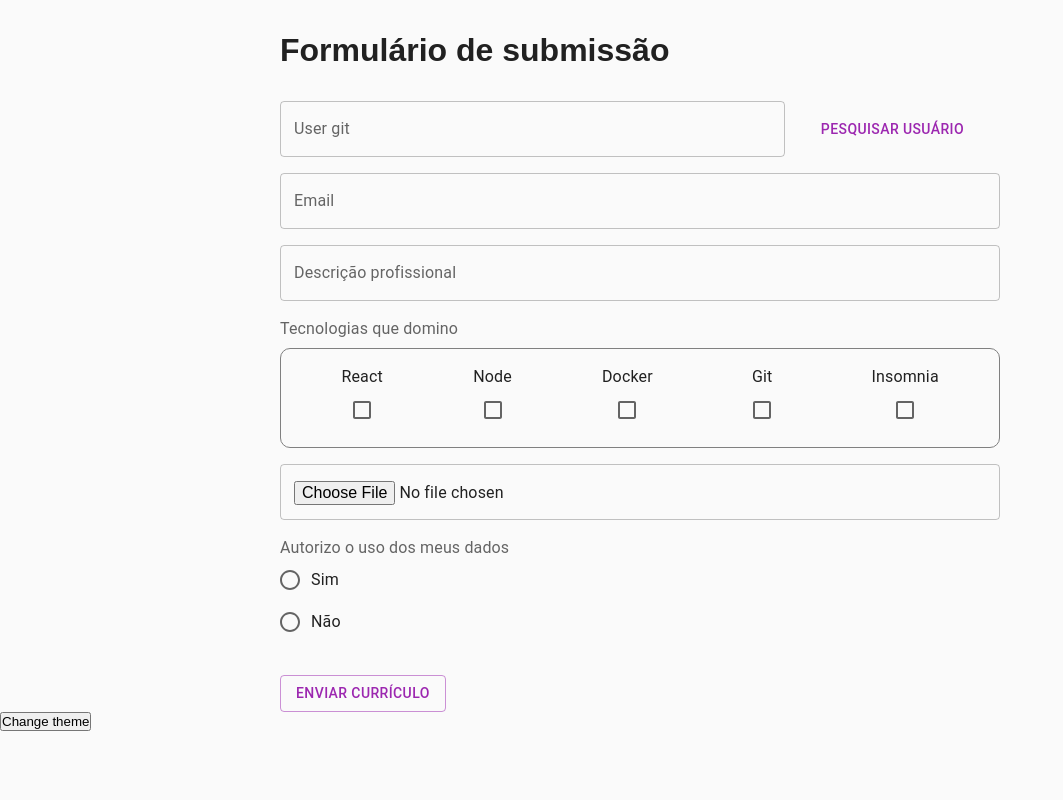
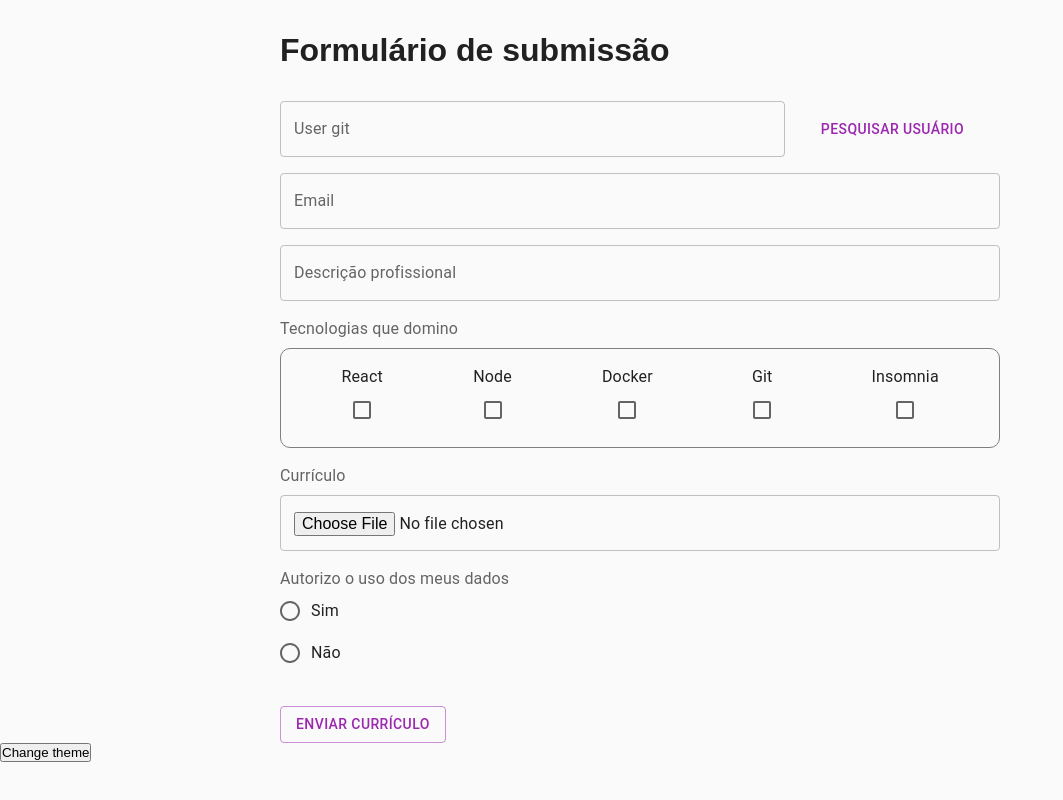
Before and after one commit to ottonSam/selection-process, a React (Create React App) app: page / in a window 1280 px wide. Shown: the whole page, without its empty margins (0-1063 px from the left). Built offline with nearby package versions, Linux system fonts and the light colour scheme.

Commit message:
fileField validate

```diff
--- a/src/components/FileField/index.tsx
+++ b/src/components/FileField/index.tsx
@@ -1,7 +1,33 @@
-import { FileFieldComponent } from "./styles";
+import { FormLabel } from "@mui/material";
+import { Controller, useFormContext } from "react-hook-form";
+import { Container, FileFieldComponent } from "./styles";
 
 const FileField = () => {
-  return <FileFieldComponent type="file" />;
+  const {
+    control,
+    formState: { errors },
+  } = useFormContext();
+  return (
+    <Container>
+      <FormLabel>Currículo</FormLabel>
+      <Controller
+        name="curriculum"
+        control={control}
+        defaultValue=""
+        render={({ field }) => {
+          return (
+            <FileFieldComponent
+              {...field}
+              type="file"
+              variant="outlined"
+              error={!!errors.curriculum}
+              helperText={errors.curriculum?.message?.toString()}
+            />
+          );
+        }}
+      />
+    </Container>
+  );
 };
 
 export default FileField;
--- a/src/components/FileField/styles.tsx
+++ b/src/components/FileField/styles.tsx
@@ -1,6 +1,12 @@
+import styled from "styled-components";
 import { styled as MuiStyled, TextField } from "@mui/material";
 
+export const Container = styled.div`
+  margin-top: 1rem;
+  display: flex;
+  flex-direction: column;
+`;
 export const FileFieldComponent = MuiStyled(TextField)`
-  margin-top: 1rem;
+  margin-top: 0.5rem;
   width: 100%
 `;
```
